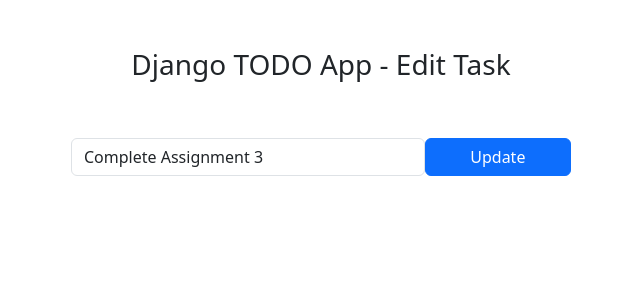
After one commit to rjrocks1908/Django-todo-app, a Django app: page /todo/edit_task/1 in a window 1280 px wide. The commit adds this page. Shown: the top 300 px of the page, without its empty margins (319-959 px from the left). Run offline with Django 5.2, Linux system fonts and the light colour scheme; data comes from the database, SQL or seed files in the repository; both versions use the stored data as it was after the commit.

Commit message:
edit todo

```diff
--- /dev/null
+++ b/templates/edit_task.html
@@ -0,0 +1,34 @@
+<!DOCTYPE html>
+<html lang="en">
+
+<head>
+    <meta charset="UTF-8">
+    <meta name="viewport" content="width=device-width, initial-scale=1.0">
+    <title>Edit Task - Django ToDo App</title>
+
+    <!-- Bootstrap -->
+    <link href="https://cdn.jsdelivr.net/npm/bootstrap@5.3.0-alpha1/dist/css/bootstrap.min.css" rel="stylesheet"
+        integrity="sha384-GLhlTQ8iRABdZLl6O3oVMWSktQOp6b7In1Zl3/Jr59b6EGGoI1aFkw7cmDA6j6gD" crossorigin="anonymous">
+    <script src="https://cdn.jsdelivr.net/npm/bootstrap@5.3.0-alpha1/dist/js/bootstrap.bundle.min.js"
+        integrity="sha384-w76AqPfDkMBDXo30jS1Sgez6pr3x5MlQ1ZAGC+nuZB+EYdgRZgiwxhTBTkF7CXvN"
+        crossorigin="anonymous"></script>
+    <!-- Font Awesome Icons -->
+    <link rel="stylesheet" href="https://cdnjs.cloudflare.com/ajax/libs/font-awesome/4.7.0/css/font-awesome.min.css">
+</head>
+
+<body>
+    <div class="container">
+        <h3 class="pt-5 pb-5 text-center">Django TODO App - Edit Task</h3>
+        <form action="{% url 'edit_task' task.id %}" method="post" style="width: 500px; margin: auto;">
+            {% csrf_token %}
+            <div class="form-group">
+                <span style="display: flex;">
+                    <input type="text" name="task" class="form-control" placeholder="Add a task" value="{{ task.task }}">
+                    <button type="submit" class="btn btn-primary" style="width: 200px;">Update</button>
+                </span>
+            </div>
+        </form>
+    </div>
+</body>
+
+</html>
--- a/todo/urls.py
+++ b/todo/urls.py
@@ -4,4 +4,7 @@
 
 urlpatterns = [
     path("addTask/", views.addTask, name="addTask"),
+    path("mark-as-done/<int:id>/", views.mark_as_done, name="mark_as_done"),
+    path("mark-as-undone/<int:id>/", views.mark_as_undone, name="mark_as_undone"),
+    path("edit_task/<int:id>", views.edit_task, name="edit_task"),
 ]
--- a/todo/views.py
+++ b/todo/views.py
@@ -1,9 +1,33 @@
-from django.shortcuts import redirect
+from django.shortcuts import redirect, get_object_or_404, render
 from todo.models import Task
 
 
-# Create your views here.
 def addTask(request):
     task = request.POST["task"]
     Task.objects.create(task=task)
     return redirect("home")
+
+
+def mark_as_done(request, id):
+    task = get_object_or_404(Task, id=id)
+    task.is_completed = True
+    task.save()
+    return redirect("home")
+
+
+def mark_as_undone(request, id):
+    task = get_object_or_404(Task, id=id)
+    task.is_completed = False
+    task.save()
+    return redirect("home")
+
+
+def edit_task(request, id):
+    task = get_object_or_404(Task, id=id)
+    if request.method == "POST":
+        task.task = request.POST["task"]
+        task.save()
+        return redirect("home")
+    else:
+        context = {"task": task}
+        return render(request, "edit_task.html", context)
```
Also changed, not shown: templates/home.html (+5 -2 lines), db.sqlite3.
